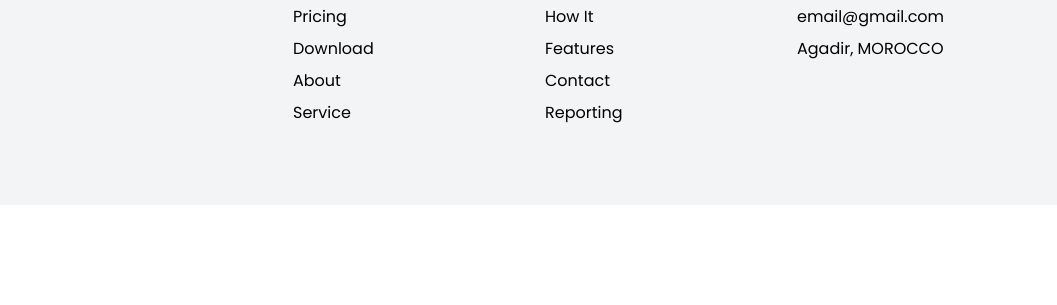
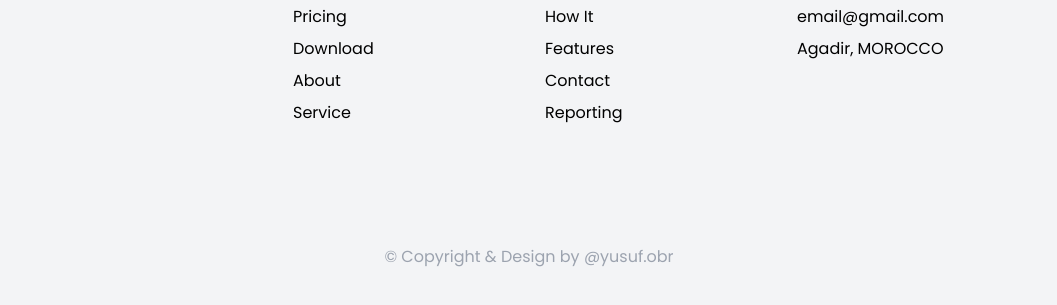
Before and after one commit to yusufobr/app-creator-landingpage, a website: page index.html in a window 1280 px wide. Shown: the part 5347-5652 px from the top of the page, without its empty margins (111-1168 px from the left). Before the commit the page ends 5552 px from the top, so only its background shows below. Drawn offline with Linux system fonts and the light colour scheme.

Commit message:
adding final edits

```diff
--- a/index.html
+++ b/index.html
@@ -702,5 +702,12 @@
         </div>
       </div>
     </section>
+    <section class="bg-gray-100">
+      <div class="container py-10 mx-auto">
+        <div class="text-gray-400 text-center">
+          &copy; Copyright & Design by @yusuf.obr
+        </div>
+      </div>
+    </section>
   </body>
 </html>
```
Also changed, not shown: dist/output.css, 1 other file.
